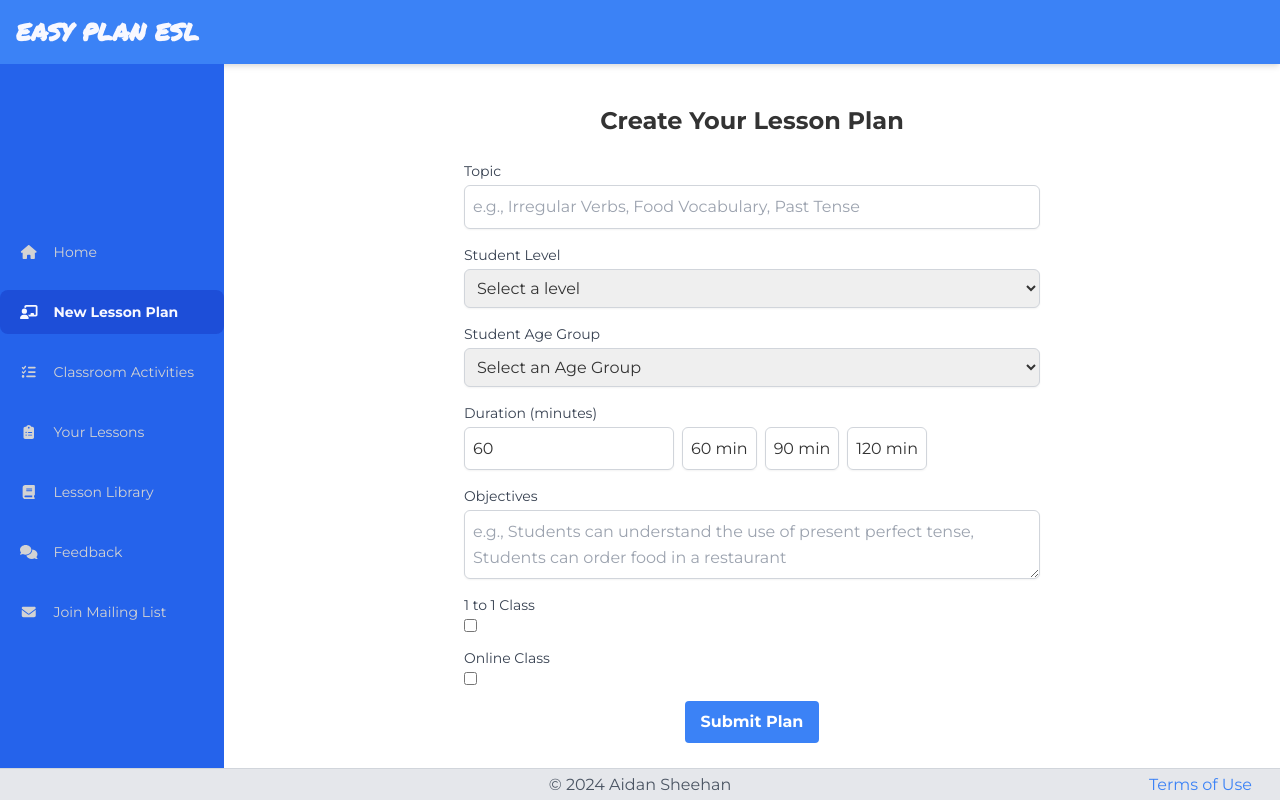
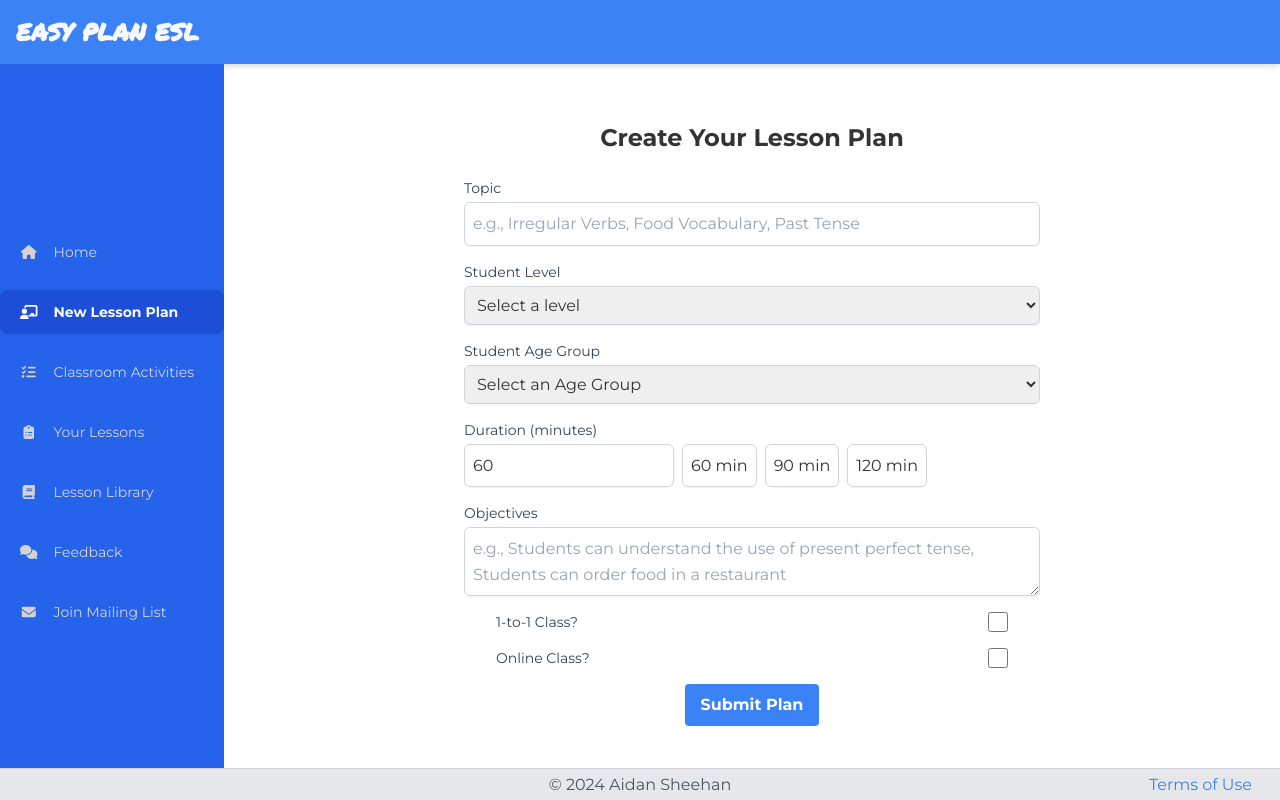
Before and after one commit to aidansheehan/unplan-app, a Next.js app: page /plan in a window 1280 px wide. Built offline with nearby package versions, Linux system fonts and the light colour scheme.

Commit message:
immediate-fixes-and-feedback new: improve online/1-to-1 form, h-fit on lesson card to prevent safari shite

```diff
--- a/src/components/lesson-card.component.js
+++ b/src/components/lesson-card.component.js
@@ -13,7 +13,7 @@ const capitalizeFirstLetter = (string) => {
  */
 const LessonCard = ({ lesson }) => {
     return (
-        <Link href={`/view-lesson/${lesson.id}`} className="block bg-white rounded-lg shadow-lg hover:shadow-2xl transition-shadow duration-300 ease-in-out transform hover:-translate-y-1 hover:scale-105 cursor-pointer break-words">
+        <Link href={`/view-lesson/${lesson.id}`} className="block bg-white rounded-lg shadow-lg hover:shadow-2xl transition-shadow duration-300 ease-in-out transform hover:-translate-y-1 hover:scale-105 cursor-pointer break-words h-fit">
                 <div className="p-6 border-l-4 border-green-500 h-full"> {/* Choose between green or orange */}
                     <h3 className="text-lg font-semibold text-gray-800">{lesson.topic}</h3>
                     <p className="text-sm text-gray-600">{capitalizeFirstLetter(lesson.level)}</p>
--- a/src/pages/plan.js
+++ b/src/pages/plan.js
@@ -185,9 +185,11 @@ const Plan = () => {
                         />
                         </div>
 
-                        <div>
-                            <label htmlFor="isOneToOne" className="block text-sm font-medium text-gray-700">
-                                1 to 1 Class
+                        <div className='flex flex-col space-y-4 mt-4 mx-8'>
+
+                            <div className="flex items-center justify-between">
+                                <label htmlFor="isOneToOne" className="text-sm font-medium text-gray-700">
+                                    1-to-1 Class?
                                 </label>
                                 <input
                                     type="checkbox"
@@ -195,13 +197,13 @@ const Plan = () => {
                                     id="isOneToOne"
                                     checked={formData.isOneToOne}
                                     onChange={handleChange}
-                                className="mt-1 block"
+                                    className="form-checkbox h-5 w-5 text-blue-600 cursor-pointer"
                                 />
                             </div>
 
-                        <div>
-                            <label htmlFor="isOnline" className="block text-sm font-medium text-gray-700">
-                                Online Class
+                            <div className="flex items-center justify-between">
+                                <label htmlFor="isOnline" className="text-sm font-medium text-gray-700">
+                                    Online Class?
                                 </label>
                                 <input
                                     type="checkbox"
@@ -209,9 +211,12 @@ const Plan = () => {
                                     id="isOnline"
                                     checked={formData.isOnline}
                                     onChange={handleChange}
-                                className="mt-1 block"
+                                    className="form-checkbox h-5 w-5 text-blue-600 cursor-pointer"
                                 />
                             </div>
+
+                        </div>
+
 
 
                         <div className="text-center">
```
Lines whose indentation alone changed are shown as unchanged.
